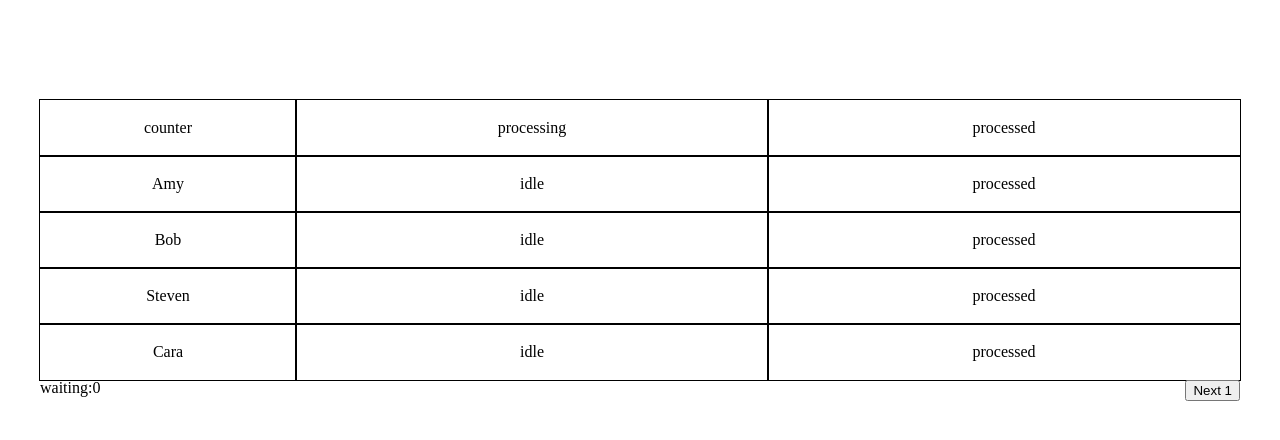
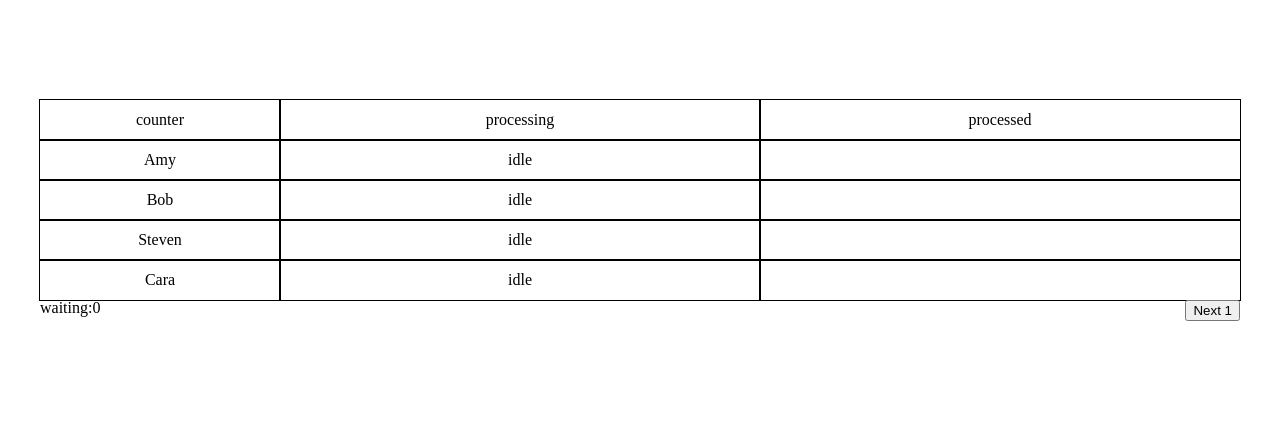
Before and after one commit to ChingHsun/Bank-Counter, a React (Create React App) app: page / in a window 1280 px wide. Shown: the top 440 px of the page. Built offline with nearby package versions, Linux system fonts and the light colour scheme; the HTML template or start-up script is replaced by a standard one.

Commit message:
[update]basic logic with bugs

```diff
--- a/src/App.jsx
+++ b/src/App.jsx
@@ -1,4 +1,4 @@
-import { useEffect, useRef, useState } from "react";
+import { useCallback, useEffect, useRef, useState } from "react";
 import styled from "styled-components";
 import Counter from "./components/Counter";
 
@@ -18,8 +18,8 @@ const StyledCounter = styled.div`
       text-align: center;
       flex-basis: 40%;
       outline: 1px solid black;
-      height: 100%;
-      padding: 20px;
+      height: 40px;
+      line-height: 40px;
     }
   }
 `;
@@ -31,34 +31,61 @@ const StyledInfo = styled.div`
 
 const App = () => {
   const [waitList, setWaitList] = useState([]);
+  const counterList = [
+    { id: 0, name: "Amy" },
+    { id: 1, name: "Bob" },
+    { id: 2, name: "Steven" },
+    { id: 3, name: "Cara" },
+  ];
+  const [processing, setProcessing] = useState([
+    "idle",
+    "idle",
+    "idle",
+    "idle",
+  ]);
+  //const count = useRef(0);
+  const [count, setCount] = useState(0);
+  useEffect(() => {
+    console.log("count", count);
+    if (count > 0) {
+      const freeIndex = processing.findIndex((e) => e === "idle");
+      console.log("freeIndex", freeIndex);
 
-  const counterList = [
-    { id: 1, name: "Amy" },
-    { id: 2, name: "Bob" },
-    { id: 3, name: "Steven" },
-    { id: 4, name: "Cara" },
-  ];
-  const count = useRef(0);
-  const nextCounter = useRef();
-  const nextWait = useRef();
-  const freeCounters = useRef([]);
-
-  useEffect(() => {
-    console.log(freeCounters.current);
-
-    if (waitList.length !== 0) {
-      nextWait.current = waitList[0];
-      if (freeCounters.current.length !== 0) {
-        nextCounter.current = freeCounters.current[0];
-        freeCounters.current = freeCounters.current.slice(1);
-        setWaitList(waitList.slice(1));
+      if (freeIndex !== -1) {
+        if (waitList.length === 0) {
+          console.log([
+            ...processing.slice(0, freeIndex),
+            count,
+            ...processing.slice(freeIndex + 1),
+          ]);
+          setProcessing([
+            ...processing.slice(0, freeIndex),
+            count,
+            ...processing.slice(freeIndex + 1),
+          ]);
+        } else {
+          let [next, ...rest] = waitList;
+          setProcessing([
+            ...processing.slice(0, freeIndex),
+            next,
+            ...processing.slice(freeIndex + 1),
+          ]);
+          setWaitList(rest);
+        }
+      } else {
+        setWaitList([...waitList, count]);
       }
     }
-  }, [waitList, nextCounter.current]);
-  const isEmpty = (id) => {
-    freeCounters.current = [...freeCounters.current, id];
-  };
+  }, [count]);
 
+  const handleBeFree = useCallback((freeIndex) => {
+    console.log("processing", processing);
+    setProcessing([
+      ...processing.slice(0, freeIndex),
+      "idle",
+      ...processing.slice(freeIndex + 1),
+    ]);
+  }, []);
   return (
     <div style={{ padding: "100px 30px" }}>
       <StyledInner>
@@ -69,11 +96,17 @@ const App = () => {
             <p>processed</p>
           </div>
           {counterList.map(({ id, name }) => (
+            // <div className="flex" key={id}>
+            //   <p className="counter">{name}</p>
+            //   <p>{processing[id]}</p>
+            //   <p>{processed[id]}</p>
+            // </div>
             <Counter
               key={id}
-              counter={name}
-              wait={nextCounter.current === id ? nextWait.current : null}
-              isEmpty={() => isEmpty(id)}
+              id={id}
+              name={name}
+              processing={processing[id]}
+              onBeFree={handleBeFree}
             ></Counter>
           ))}
         </StyledCounter>
@@ -82,11 +115,12 @@ const App = () => {
           <div>
             <button
               onClick={() => {
-                count.current++;
-                setWaitList([...waitList, count.current]);
+                setCount((pre) => {
+                  return pre + 1;
+                });
               }}
             >
-              Next {waitList.length + 1}
+              Next {count + 1}
             </button>
           </div>
         </StyledInfo>
--- a/src/components/Counter.jsx
+++ b/src/components/Counter.jsx
@@ -1,24 +1,23 @@
-import { useEffect, useRef, useState } from "react";
+import { memo, useEffect, useRef, useState } from "react";
 
-const Counter = ({ counter, wait, isEmpty }) => {
-  const processing = useRef("idle");
+const Counter = ({ id, name, processing, onBeFree }) => {
+  const [processed, setProcessed] = useState([]);
   useEffect(() => {
-    console.log("r", wait);
-    if (processing.current === "idle") {
-      isEmpty();
+    console.log(`id:${id}:`, processed);
+    if (processing !== "idle") {
+      let timer = setTimeout(() => {
+        setProcessed([...processed, processing]);
+        onBeFree(id);
+      }, [3000]);
     }
-    if (wait) {
-      processing.current = wait;
-    }
-  }, [processing.current, wait]);
-
+  }, [id, processing, processed, onBeFree]);
   return (
     <div className="flex">
-      <p className="counter">{counter}</p>
-      <p>{processing.current}</p>
-      <p>processed</p>
+      <p className="counter">{name}</p>
+      <p>{processing}</p>
+      <p>{processed.join()}</p>
     </div>
   );
 };
 
-export default Counter;
+export default memo(Counter);
```
